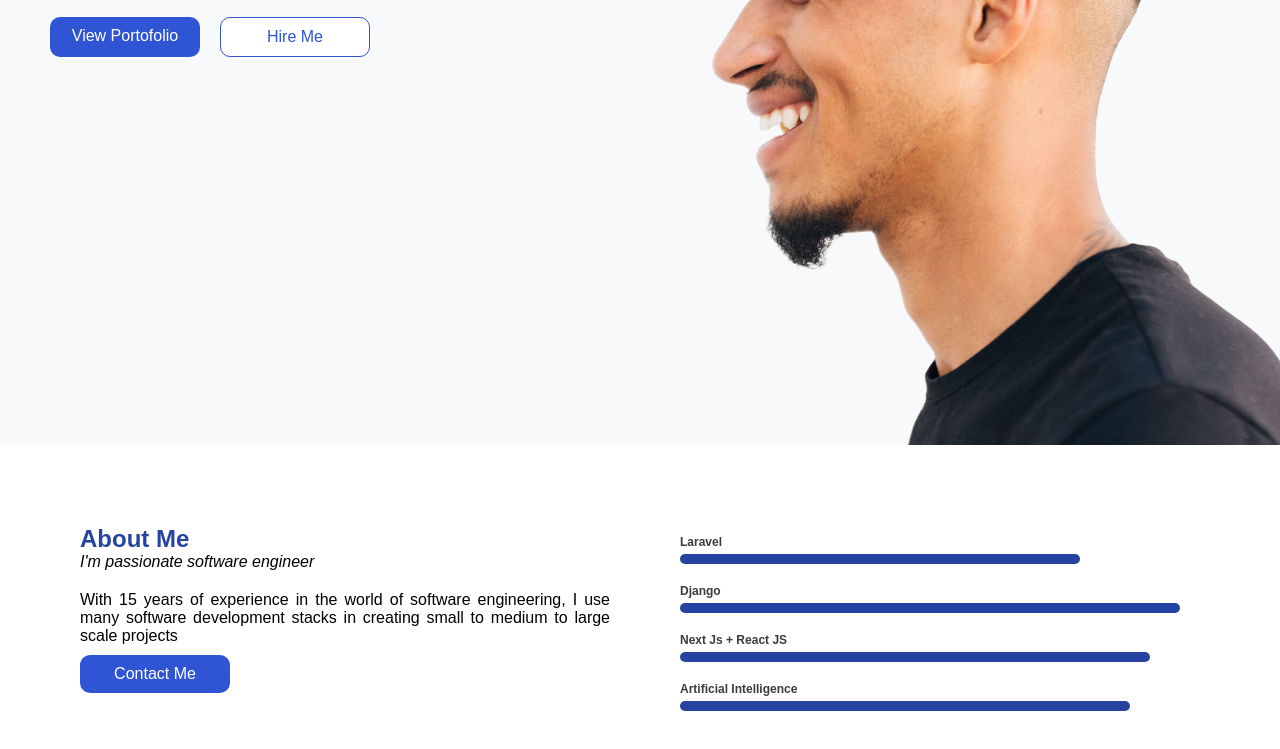
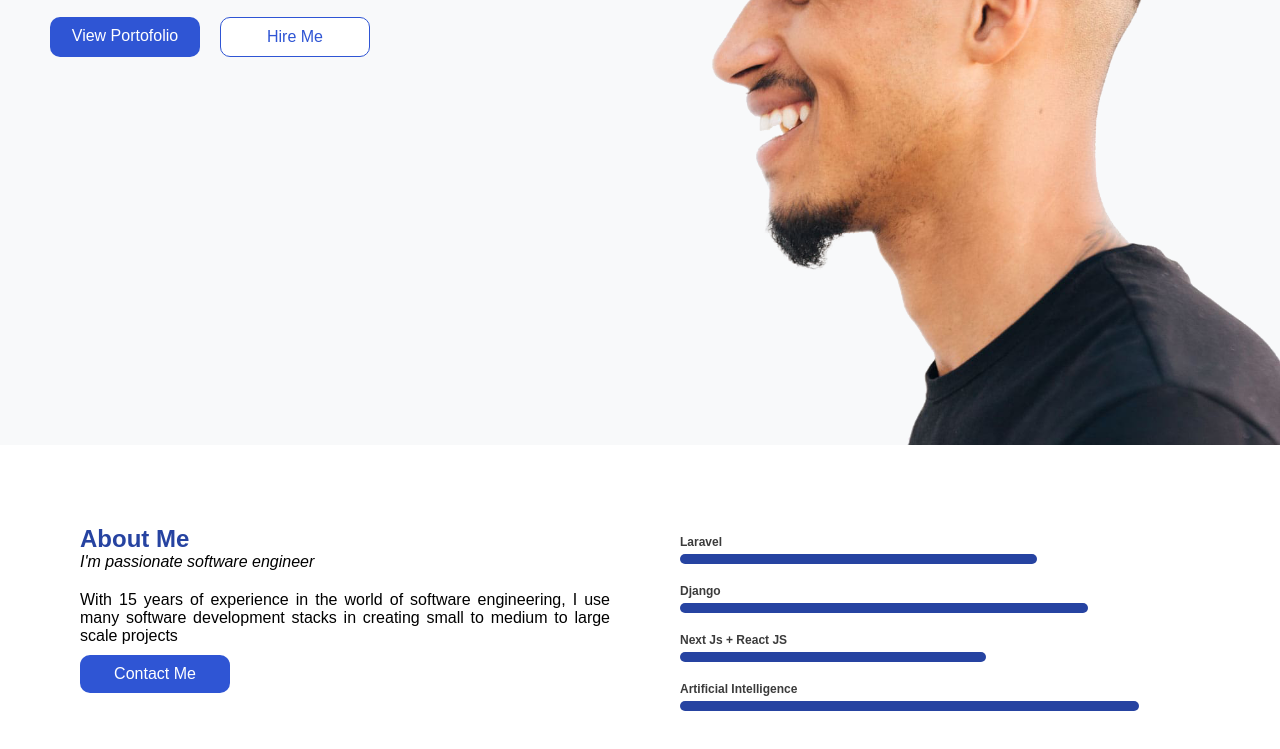
Before and after one commit to qoryy17/Landing-Page, a plain HTML site: page index.html in a window 1280 px wide. Shown: the part 355-1104 px from the top of the page. Drawn offline with Linux system fonts and the light colour scheme.

Commit message:
#update : change witdh value on progress bar

```diff
--- a/index.html
+++ b/index.html
@@ -60,19 +60,19 @@
             <div class="content">
               <div class="progress-bar">
                 <h6 class="progress-bar-title">Laravel</h6>
-                <div class="progress-value" style="width: 400px"></div>
+                <div class="progress-value" style="width: 70%"></div>
               </div>
               <div class="progress-bar">
                 <h6 class="progress-bar-title">Django</h6>
-                <div class="progress-value" style="width: 500px"></div>
+                <div class="progress-value" style="width: 80%"></div>
               </div>
               <div class="progress-bar">
                 <h6 class="progress-bar-title">Next Js + React JS</h6>
-                <div class="progress-value" style="width: 470px"></div>
+                <div class="progress-value" style="width: 60%"></div>
               </div>
               <div class="progress-bar">
                 <h6 class="progress-bar-title">Artificial Intelligence</h6>
-                <div class="progress-value" style="width: 450px"></div>
+                <div class="progress-value" style="width: 90%"></div>
               </div>
             </div>
           </div>
--- a/styles.css
+++ b/styles.css
@@ -158,7 +158,7 @@ nav > ul > li > a:hover {
 .progress-bar {
   margin: 10px;
   margin-bottom: 10px;
-  max-width: 300px;
+  max-width: 600px;
 }
 
 .progress-bar-title {
```
